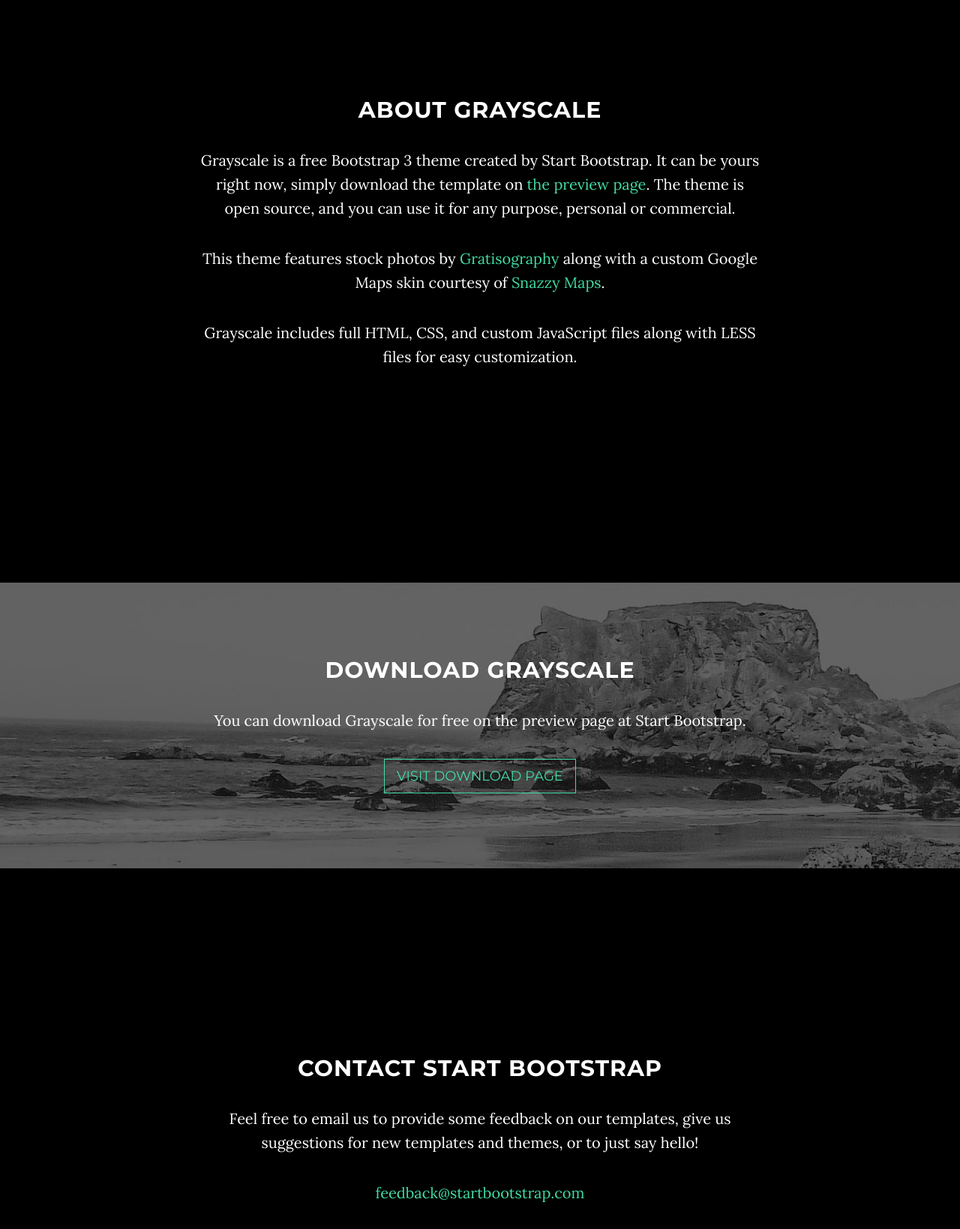
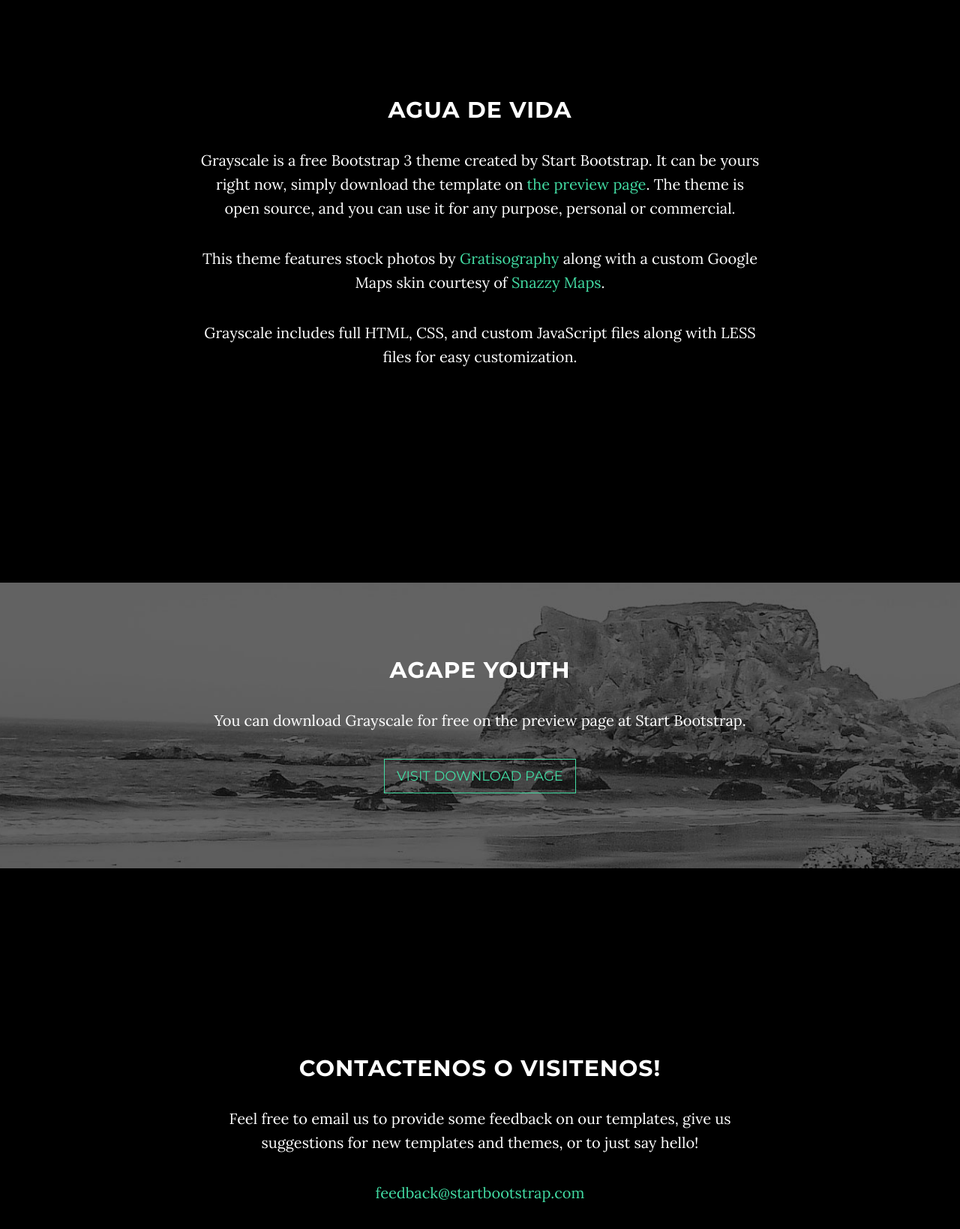
Before and after one commit to NickSeb/IglesiaAguaDeVida, a website: page index.html in a window 1280 px wide. Shown: the part 920-2559 px from the top of the page at 75% size. Drawn offline with nearby package versions, Linux system fonts and the light colour scheme; some packages are replaced by stand-ins of ours.

Commit message:
Update index.html

```diff
--- a/index.html
+++ b/index.html
@@ -41,7 +41,7 @@
                     Menu <i class="fa fa-bars"></i>
                 </button>
                 <a class="navbar-brand page-scroll" href="#page-top">
-                    <i class="fa fa-play-circle"></i> <span class="light">Start</span> Bootstrap
+                    <i class="fa fa-play-circle"></i> <span class="light">Iglsia</span> Agua de Vida
                 </a>
             </div>
 
@@ -90,7 +90,7 @@
     <section id="about" class="container content-section text-center">
         <div class="row">
             <div class="col-lg-8 col-lg-offset-2">
-                <h2>About Grayscale</h2>
+                <h2>Agua de Vida</h2>
                 <p>Grayscale is a free Bootstrap 3 theme created by Start Bootstrap. It can be yours right now, simply download the template on <a href="http://startbootstrap.com/template-overviews/grayscale/">the preview page</a>. The theme is open source, and you can use it for any purpose, personal or commercial.</p>
                 <p>This theme features stock photos by <a href="http://gratisography.com/">Gratisography</a> along with a custom Google Maps skin courtesy of <a href="http://snazzymaps.com/">Snazzy Maps</a>.</p>
                 <p>Grayscale includes full HTML, CSS, and custom JavaScript files along with LESS files for easy customization.</p>
@@ -103,7 +103,7 @@
         <div class="download-section">
             <div class="container">
                 <div class="col-lg-8 col-lg-offset-2">
-                    <h2>Download Grayscale</h2>
+                    <h2>Agape Youth</h2>
                     <p>You can download Grayscale for free on the preview page at Start Bootstrap.</p>
                     <a href="http://startbootstrap.com/template-overviews/grayscale/" class="btn btn-default btn-lg">Visit Download Page</a>
                 </div>
@@ -115,7 +115,7 @@
     <section id="contact" class="container content-section text-center">
         <div class="row">
             <div class="col-lg-8 col-lg-offset-2">
-                <h2>Contact Start Bootstrap</h2>
+                <h2>Contactenos o Visitenos!</h2>
                 <p>Feel free to email us to provide some feedback on our templates, give us suggestions for new templates and themes, or to just say hello!</p>
                 <p><a href="mailto:feedback@startbootstrap.com">feedback@startbootstrap.com</a>
                 </p>
```
